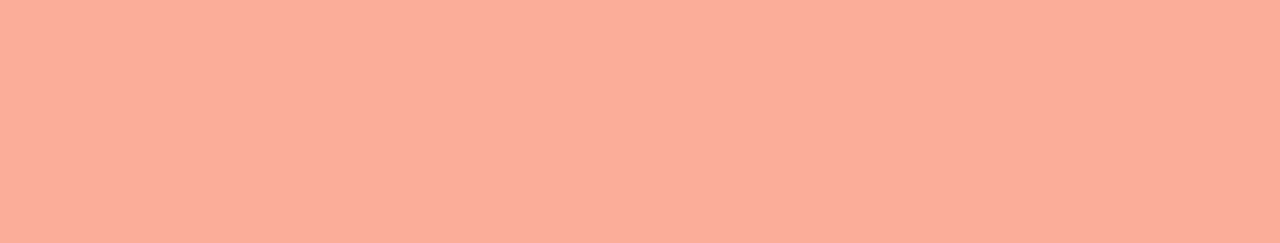
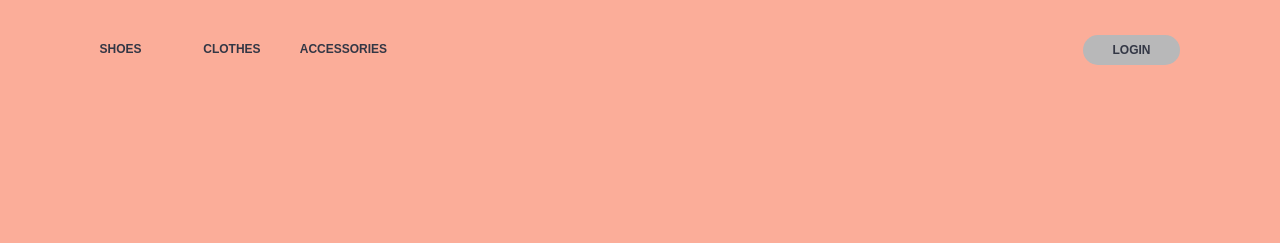
Before and after one commit to Nihi1anth/canvas-builds, a plain HTML site: page bootstrap-carousel/index.html in a window 1280 px wide. Shown: the top 243 px of the page. Drawn offline with nearby package versions, Linux system fonts and the light colour scheme.

Commit message:
bootstrap carousel css modified

```diff
--- a/bootstrap-carousel/style.css
+++ b/bootstrap-carousel/style.css
@@ -9,6 +9,74 @@ body {
   padding: 0;
   margin: 0;
   font-family: 'Monserrat', sans-serif;
+}
+
+/* Navigation */
+.navigation {
+  position: absolute;
+  width: 100%;
+  height: 100px;
+  padding: 0 100px;
+  display: flex;
+  align-items: center;
+  justify-content: space-between;
+  z-index: 1;
+}
+
+.navigation-left {
+  margin-left: -33px;
+}
+
+.navigation-left a {
+  text-decoration: none;
+  text-transform: uppercase;
+  color: #333745;
+  font-size: 12px;
+  font-weight: bold;
+  width: 107px;
+  height: 30px;
+  border: 2px solid transparent;
+  border-radius: 15px;
+  display: inline-block;
+  text-align: center;
+  line-height: 25px;
+  transition: all .2s;
+}
+
+.navigation-left a:hover,
+.navigation-left a:focus {
+  border-color: rgb(234, 46, 73);
+  background-color: rgba(44, 45, 47, 0);
+}
+
+.navigation-center {
+  margin-right: 85px;
+}
+
+.navigation-right {
+  display: flex;
+  align-items: center;
+}
+
+.login-btn {
+  background-color: #b8b8b9;
+  width: 97px;
+  height: 30px;
+  display: inline-block;
+  text-align: center;
+  text-decoration: none;
+  font-size: 12px;
+  font-weight: bold;
+  border-radius: 15px;
+  border: none;
+  color: #333745;
+  text-transform: uppercase;
+  margin-left: 20px;
+  transition: all .2s;
+  cursor: pointer;
+}
+.login-btn:hover {
+  transform: scale(1.06);
 }
 
 .css-slider-wrapper {
```
